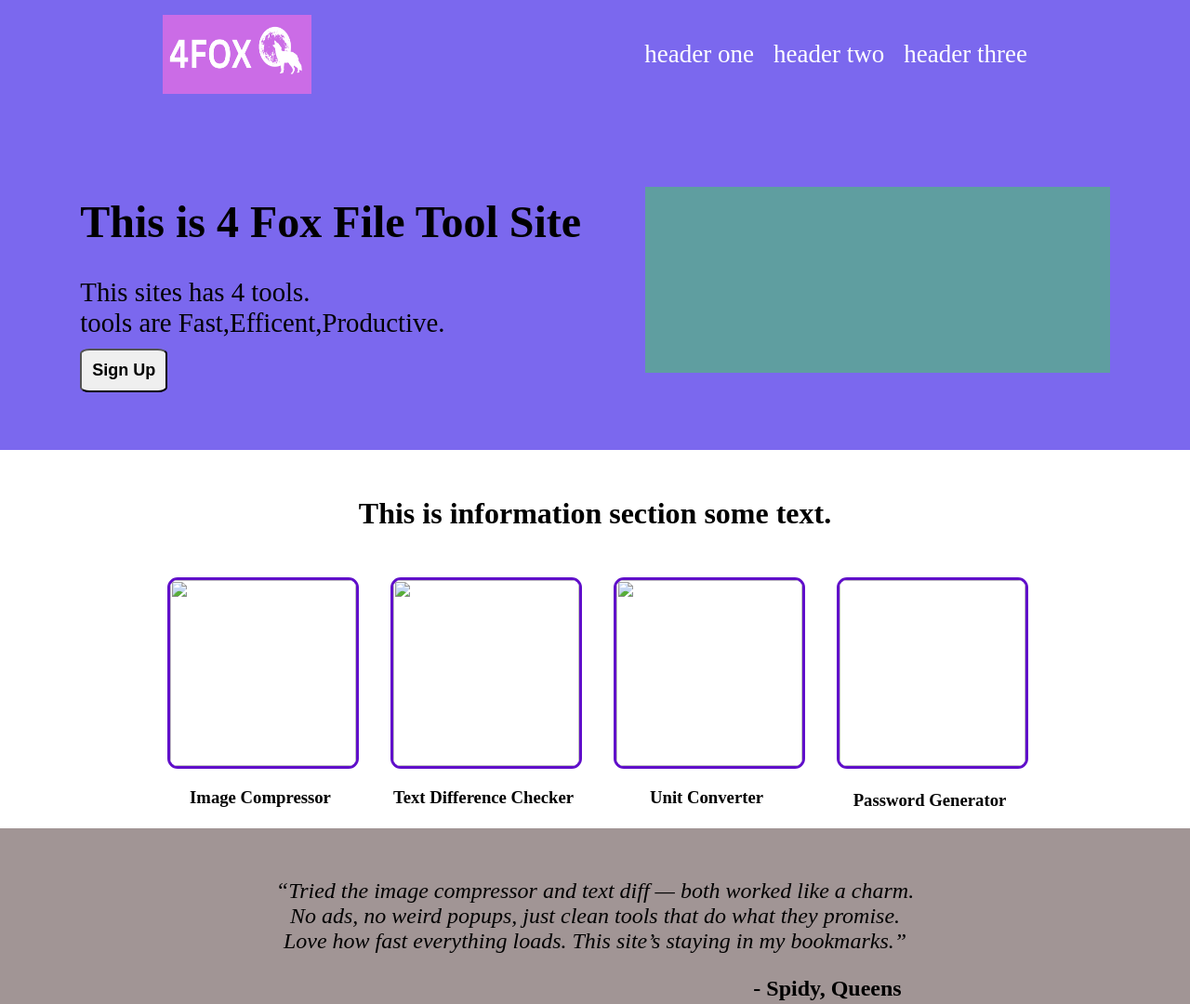
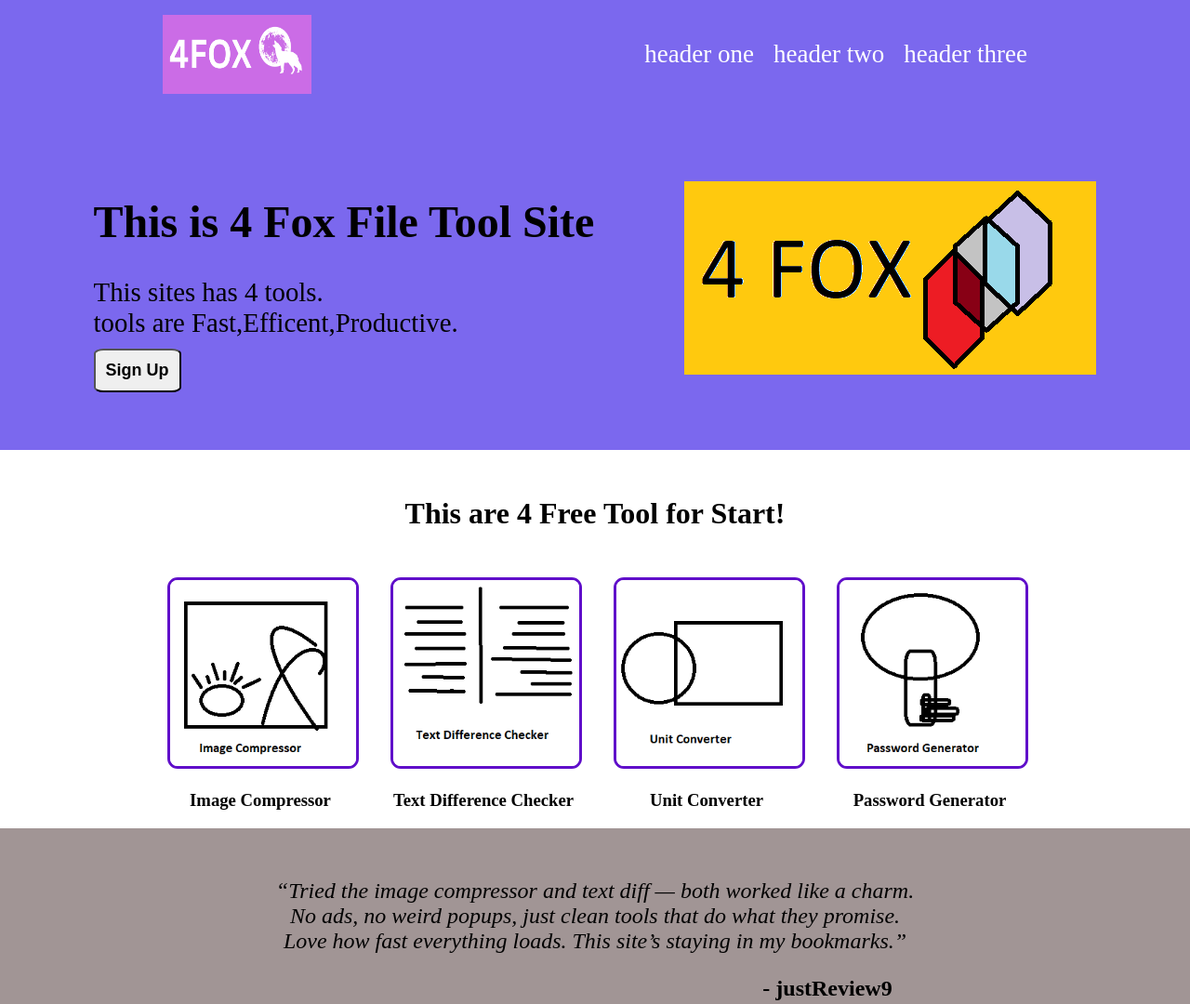
Before and after one commit to ajinkya02791/demoToolsSite, a plain HTML site: page index.html in a window 1280 px wide. Shown: the top 1080 px of the page at 93% size. Drawn offline with Linux system fonts and the light colour scheme.

Commit message:
added main logo, added some more text,added 4 tools logo

```diff
--- a/index.html
+++ b/index.html
@@ -30,30 +30,30 @@
                     <button class="introButton">Sign Up</button>
                 </div>
                 <div class="introImage">
-                    <img class="" src="" alt="">
+                    <img src="images/logo.png" alt="logo of company">
                 </div>
             </div>
         </div>
 
         <div class="middleSection">
             <div class="infoSection">
-                <h2>This is information section some text.</h2>
+                <h2>This are 4 Free Tool for Start!</h2>
 
                 <div class="infoImgAndText">
                     <div class="toolInfo">
-                        <img class="toolImg" src="" alt="">
+                        <img class="toolImg" src="images/0.png" alt="Image Compressor">
                         <h3>Image Compressor</h3>
                     </div>
                     <div class="toolInfo">
-                        <img class="toolImg" src="" alt="">
+                        <img class="toolImg" src="images/1.png" alt="Text Difference Checker">
                         <h3>Text Difference Checker</h3>
                     </div>
                     <div class="toolInfo">
-                        <img class="toolImg" src="" alt="">
+                        <img class="toolImg" src="images/2.png" alt="Unit Converter">
                         <h3>Unit Converter</h3>
                     </div>
                     <div class="toolInfo">
-                        <img class="toolImg" alt="">
+                        <img class="toolImg" src="images/3.png" alt="Password Generator">
                         <h3>Password Generator</h3>
                     </div>
                 </div>
@@ -67,7 +67,7 @@
                     </i>
                 </p>
                 <p class="customerName">
-                    - Spidy, Queens
+                    - justReview9
                 </p>
             </div>
         </div>
--- a/style.css
+++ b/style.css
@@ -46,11 +46,11 @@ a {
     margin: 30px 20px;
 }
 
-.introImage {
+/* .introImage {
     width: 500px;
     height: 200px;
     background-color: cadetblue;
-}
+} */
 
 .introText {
     display: flex;
```
Also changed, not shown: images/logo.png (added).
